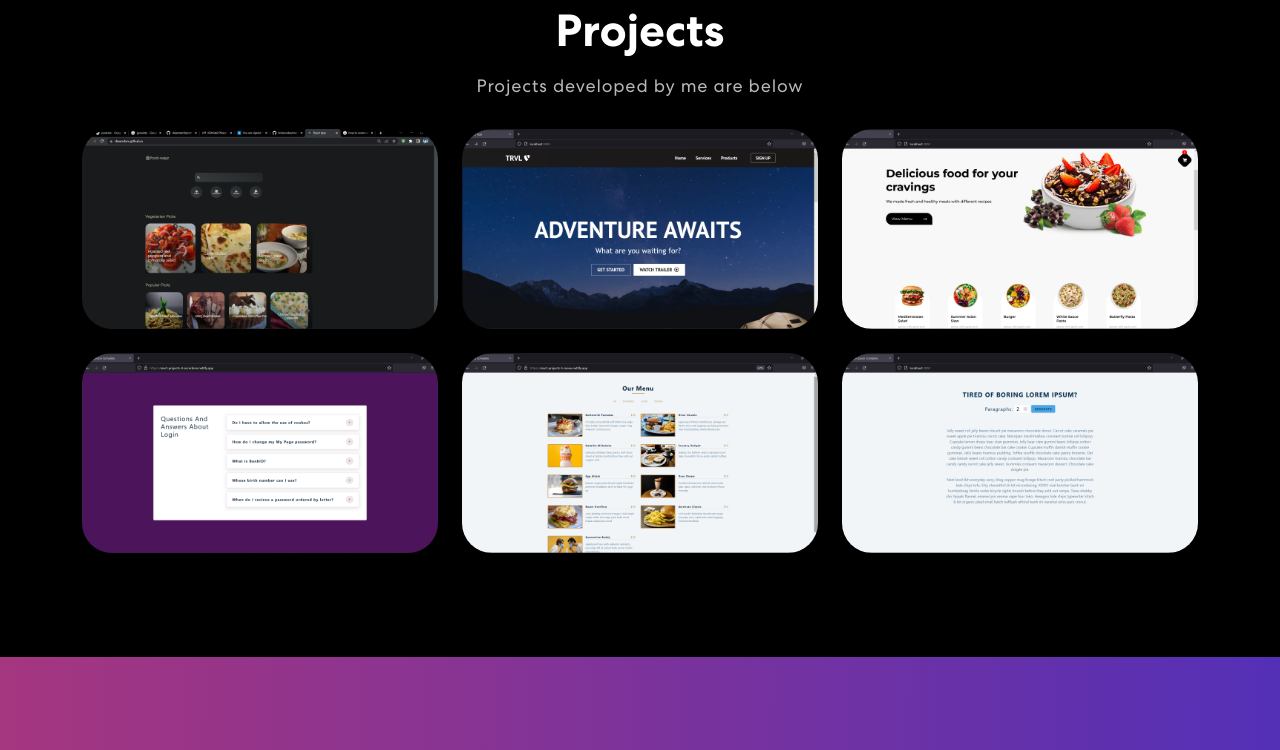
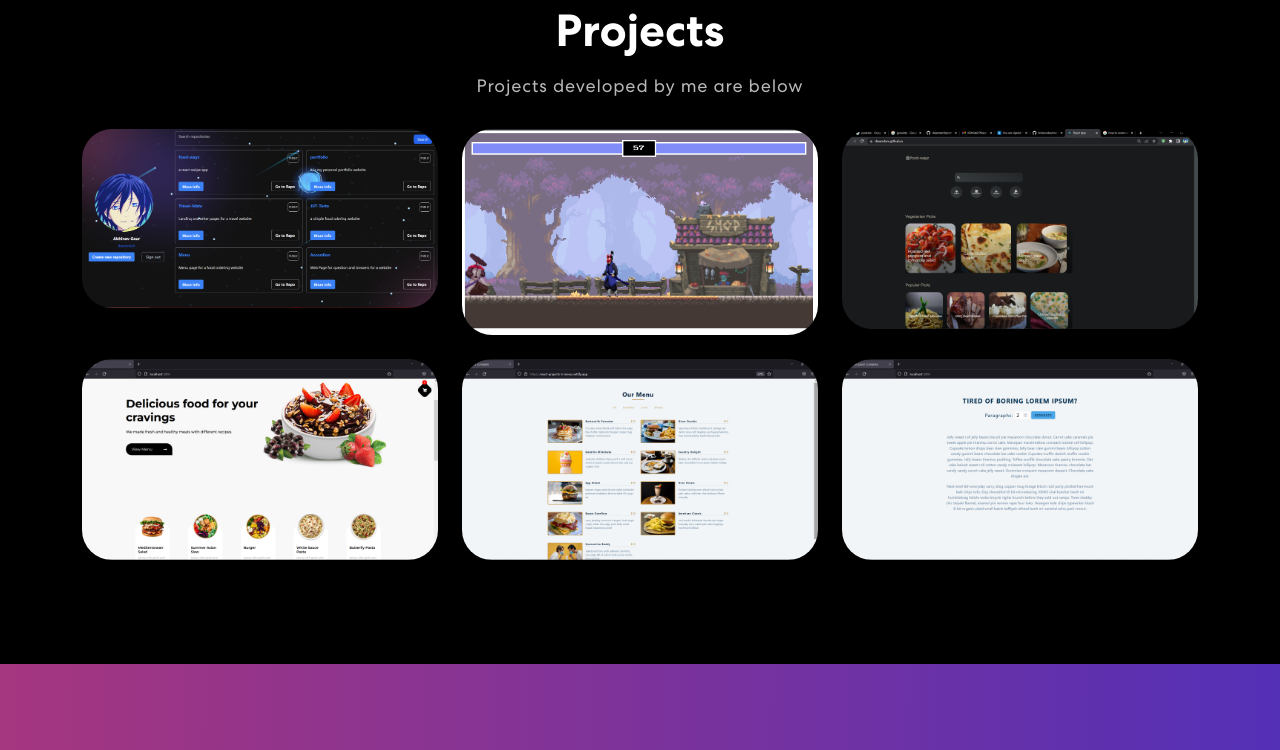
Before and after one commit to dawnstarX/portfolio, a React (Create React App) app: page / in a window 1280 px wide. Shown: the part 1440-2190 px from the top of the page. Built offline with nearby package versions, Linux system fonts and the light colour scheme.

Commit message:
added latest projects

```diff
--- a/src/components/Project.jsx
+++ b/src/components/Project.jsx
@@ -7,6 +7,8 @@ import projImg3 from "../assets/img/project3.png";
 import projImg4 from "../assets/img/project4.png";
 import projImg5 from "../assets/img/project5.png";
 import projImg6 from "../assets/img/project6.png";
+import projImg7 from "../assets/img/project7.png";
+import projImg8 from "../assets/img/project8.png";
 
 import colourSharp2 from "../assets/img/color-sharp2.png";
 import "animate.css";
@@ -15,19 +17,25 @@ import TrackVisibility from "react-on-screen";
 const Project = () => {
   const projects = [
     {
+      title: "Repositoriez",
+      description:
+        "A web app where you can create,update,delete,search and filter your GitHub repositories",
+      imgUrl: projImg7,
+      projectLink: "https://repository-viewer.vercel.app/",
+    },
+    {
+      title: "Street-Fighter",
+      description: "A 2D fighiting game with all required game mechanics",
+      imgUrl: projImg8,
+      projectLink:
+        "https://631b471a477ee4009678f7b6--grand-cuchufli-a7a6df.netlify.app/",
+    },
+    {
       title: "Food-wayz",
       description:
         "A full reciepe website made with the help of spoonacular's API",
       imgUrl: projImg1,
       projectLink: "https://dawnstarx.github.io/food-wayz/",
-    },
-    {
-      title: "Travel Mate",
-      description:
-        "Landing Page of a Travelling Website",
-      imgUrl: projImg2,
-      projectLink:
-        "https://62f53f4b69249b00095a21b1--rainbow-kashata-90e055.netlify.app/",
     },
     {
       title: "JIIT Taste",
@@ -36,13 +44,7 @@ const Project = () => {
       imgUrl: projImg3,
       projectLink: "https://jiit-taste.herokuapp.com/",
     },
-    {
-      title: "Accordion",
-      description: "The QNA section of a webpage",
-      imgUrl: projImg4,
-      projectLink:
-        "https://62eff09639e46339bbd58c13--teal-nasturtium-4a07ac.netlify.app/",
-    },
+
     {
       title: "Menu",
       description: "Menu page for a food odering or a fast food chain website",
```
Also changed, not shown: src/assets/img/project7.png (added), src/assets/img/project8.png (added).
